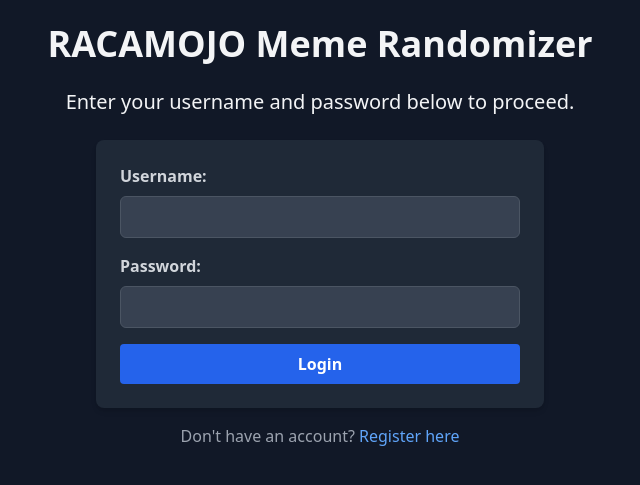
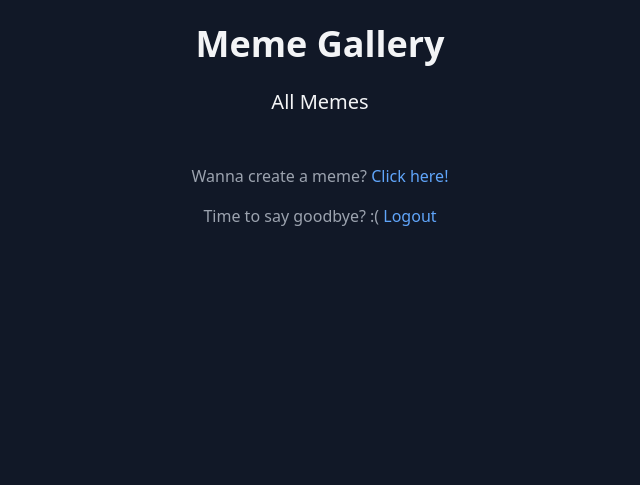
Before and after one commit to moyosthinking/RACAMOJO_rachelf94_cadenk4_jonathanm764_raymondl146, a Flask app: page / in a window 1280 px wide. Shown: the top 485 px of the page, without its empty margins (320-960 px from the left). Run offline with Flask 3, Linux system fonts and the light colour scheme; some libraries are stand-ins or nearby versions.

Commit message:
homepage

```diff
--- a/app/__init__.py
+++ b/app/__init__.py
@@ -5,22 +5,19 @@
 app = Flask(__name__)
 app.secret_key = 'your_secret_key_here'
 
-DB_FILE = "user.db"  # Replace with the correct DB file
+DB_FILE = "user.db"
 
 def get_db():
     db = sqlite3.connect(DB_FILE, check_same_thread=False)
     return db
 
-# Function to add a new user to the database
 def addUser(username, password):
     db = get_db()
     c = db.cursor()
-    # Check if username already exists
     c.execute("SELECT * FROM users WHERE username = ?", (username,))
     if c.fetchone():
         return False  # Username already exists
 
-    # Hash the password before storing it
     hashed_password = hashlib.sha256(password.encode()).hexdigest()
     c.execute("INSERT INTO users (username, password) VALUES (?, ?)", (username, hashed_password))
     db.commit()
@@ -40,7 +37,6 @@
 
         db = get_db()
         c = db.cursor()
-        # Hash the password to check against the stored hash
         hashed_password = hashlib.sha256(password.encode()).hexdigest()
         c.execute("SELECT * FROM users WHERE username = ? AND password = ?", (username, hashed_password))
         user = c.fetchone()
@@ -69,10 +65,10 @@
         # Validate if username is already taken
         if addUser(username, password):
             flash("Registration successful! Please log in.", "success")
-            return redirect(url_for('home'))  # Redirect to login page
+            return redirect(url_for('home'))
         else:
             flash("Username already exists. Please try again.", "error")
-            return render_template('register.html')  # Render the registration page again
+            return render_template('register.html')
 
     return render_template('register.html')
 
@@ -102,7 +98,7 @@
 @app.route("/create_meme", methods=['GET', 'POST'])
 def create_meme():
     if 'username' not in session:
-        return redirect(url_for('home'))
+        return redirect(url_for('home'))  # Redirect to login if not logged in
 
     if request.method == 'POST':
         image_url = request.form['image_url']
@@ -117,14 +113,16 @@
 
         if addMeme(image_url, username):
             flash("Meme created successfully!", "success")
-            return redirect(url_for('homepage'))
+            return redirect(url_for('homepage'))  # Redirect to homepage after meme creation
         else:
             flash("Failed to create meme", "error")
             return redirect(url_for('create_meme'))
 
     return render_template("create_meme.html")
 
-@app.route("/memes")  # i don't see how this is different from homepage
+
+
+@app.route("/memes")
 def memes():
     if 'username' not in session:
         return redirect(url_for('home'))
--- a/app/templates/login.html
+++ b/app/templates/login.html
@@ -1,36 +1,29 @@
 <!DOCTYPE html>
-<!--
-RACAMOJO -
-SoftDev
-P01
-2024-12-03
-time spent: 30 mins
--->
+<html lang="en" class="dark">
 
-<html lang="en" class="dark">
 <head>
-  <meta charset="UTF-8">
-  <meta name="viewport" content="width=device-width, initial-scale=1.0">
-  <title>Log In</title>
-  <script src="https://cdn.tailwindcss.com"></script>
+    <meta charset="UTF-8">
+    <meta name="viewport" content="width=device-width, initial-scale=1.0">
+    <title>Homepage</title>
+    <script src="https://cdn.tailwindcss.com"></script>
 </head>
+
 <body class="bg-gray-900 text-gray-100 font-sans">
-  <h1 class="text-4xl font-bold text-center my-6">RACAMOJO Meme Randomizer</h1>
-  <h3 class="text-xl text-center mb-6">Enter your username and password below to proceed.</h3>
+    <h1 class="text-4xl font-bold text-center my-6">Meme Gallery</h1>
+    <h2 class="text-xl text-center mb-6">All Memes</h2>
 
-  <form id="login" action="/auth" method="POST" class="bg-gray-800 p-6 max-w-md mx-auto rounded-lg shadow-md">
-    <label for="usernameLN" class="block text-gray-300 font-semibold mb-2">Username:</label>
-    <input type="text" required id="username" name="username" class="w-full p-2 mb-4 bg-gray-700 border border-gray-600 rounded-md focus:ring-2 focus:ring-blue-500 focus:outline-none">
+    <div class="grid grid-cols-2 md:grid-cols-7 gap-4">
+        {% for image in memes %}
+        <div class="w-full">
+            <img class="h-auto max-w-full rounded-lg shadow-md" src="{{ image }}" alt="meme">
+        </div>
+        {% endfor %}
+    </div>
 
-    <label for="passwordLN" class="block text-gray-300 font-semibold mb-2">Password:</label>
-    <input type="password" required id="password" name="password" class="w-full p-2 mb-4 bg-gray-700 border border-gray-600 rounded-md focus:ring-2 focus:ring-blue-500 focus:outline-none">
+    <div class="text-center mt-6">
+        <p class="text-gray-400">Wanna create a meme? <a href="/create" class="text-blue-400 hover:text-blue-500">Click here!</a></p>
+        <p class="text-gray-400 mt-4">Time to say goodbye? :( <a href="/logout" class="text-blue-400 hover:text-blue-500">Logout</a></p>
+    </div>
+</body>
 
-    <input type="submit" name="sub1" value="Login" class="w-full bg-blue-600 hover:bg-blue-700 text-white font-bold py-2 px-4 rounded cursor-pointer">
-  </form>
-
-  <div class="text-center mt-4">
-    <p class="text-gray-400">Don't have an account? <a href="/register" class="text-blue-400 hover:text-blue-500">Register here</a></p>
-  </div>
-
-</body>
 </html>
```
Also changed, not shown: app/templates/homepage.html (+13 -6 lines), user.db, 1 other file.
